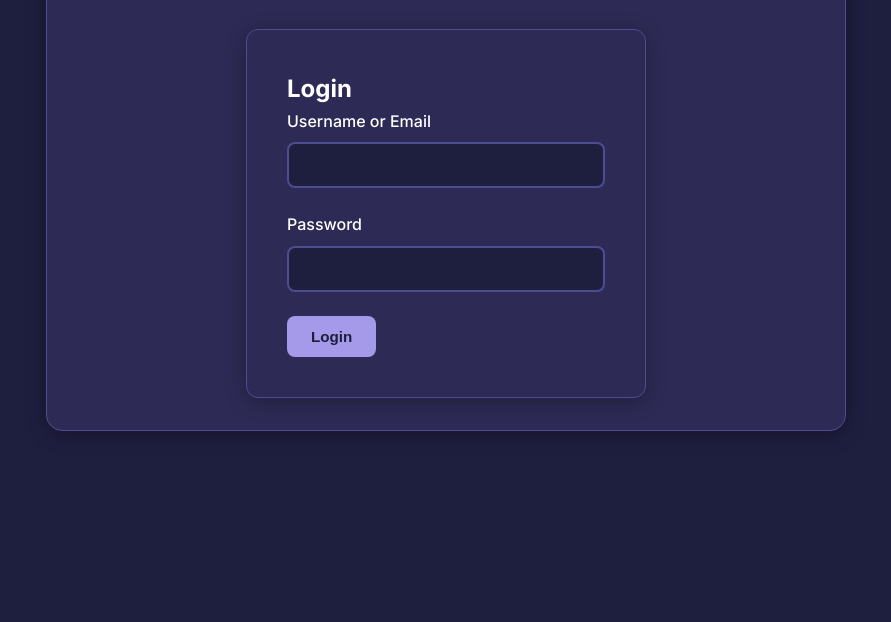
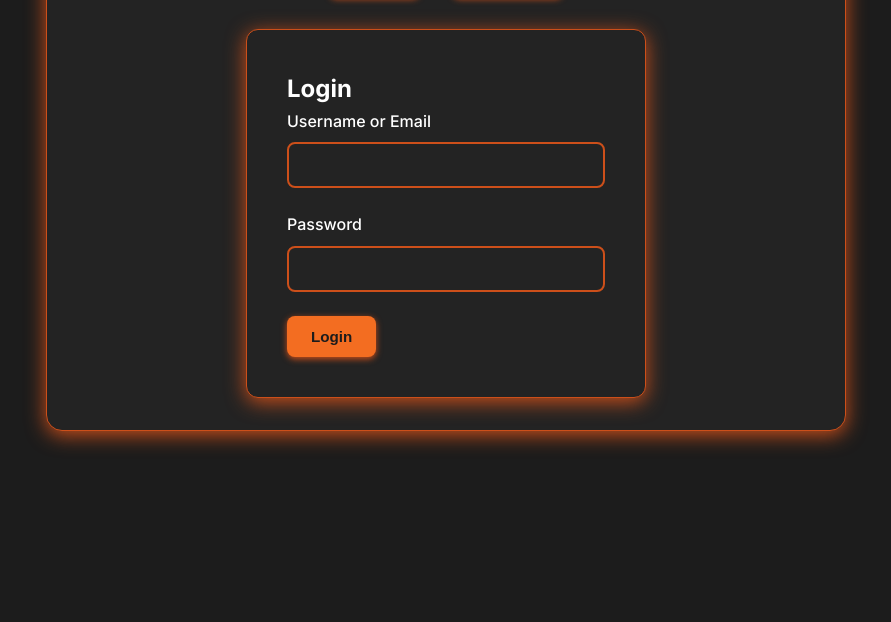
Before and after one commit to nyagooh/Real-time-forum, a plain HTML site: page frontend/index.html in a window 1280 px wide. Shown: the part 178-800 px from the top of the page, without its empty margins (194-1085 px from the left). Drawn offline with Linux system fonts and the light colour scheme; no server answers.

Commit message:
Refactor CSS styles for dark and light themes, introducing a new vibrant orange palette and enhancing button and card styles for improved UI consistency.

```diff
--- a/frontend/assets/styles.css
+++ b/frontend/assets/styles.css
@@ -1,41 +1,69 @@
 :root {
-  /* Dark theme colors - refined color palette */
-  --primary-color: rgb(165, 153, 233);
-  --hover-color: rgba(165, 153, 233, 0.3);
-  --secondary-color: #ff4081;
-  --background-color: #1e1e3f;
-  --content-bg: #2d2b55;
-  --text-color: #ffffff;
-  --muted-text: #a599e9;
-  --accent-color: #fad000;
-  --lavender-bg: #28284e;
-  --error-color: #ff4081;
-  --success-color: #3ad900;
-  --shadow-color: rgba(0, 0, 0, 0.3);
-  --hover-shadow-color: rgba(0, 0, 0, 0.8);
-  --hover-color: #b4a6ff;
-  --border-color: #4d4d8f;
-  --input-bg: #1e1e3f;
+  /* 🌙 Dark Mode Orange Palette */
+  --background-color: #1C1C1C;
+  --primary-color: #F36D21; /* Vibrant Orange */
+  --highlight-color: #F36D21; /* Titles, CTA */
+  --accent-color: #FDC144; /* Warm Yellow */
+  --card-bg: #FBE8D4; /* Light Beige for cards/highlights */
+  --text-color: #FFFFFF;
+  --muted-text: #555555;
+  --shadow-color: #CC4F1A; /* Orange Shadow */
+  --border-color: #CC4F1A;
+  --content-bg: #232323;
+  --lavender-bg: #232323;
+  --input-bg: #232323;
 }
 
 :root[data-theme="light"] {
-  /* Light theme colors - refined color palette */
-  --primary-color: rgb(108, 99, 255);
-  --hover-color: rgba(108, 99, 255, 0.3);
-  --secondary-color: #ff4081;
-  --background-color: #f5f5f5;
-  --content-bg: #ffffff;
-  --text-color: #333333;
-  --muted-text: #666666;
-  --accent-color: #4a4a4a;
-  --lavender-bg: #f0f0ff;
-  --error-color: #ff4081;
-  --success-color: #3ad900;
-  --shadow-color: rgba(0, 0, 0, 0.1);
-  --hover-shadow-color: rgba(0, 0, 0, 0.8);
-  --hover-color: #5a52cc;
-  --border-color: #e0e0e0;
-  --input-bg: #ffffff;
+  --background-color: #FFFDF9;      /* Slightly off-white for less glare */
+  --primary-color: #F36D21;         /* Vibrant Orange for CTAs */
+  --highlight-color: #E8531F;       /* Deep Orange for hover/active */
+  --accent-color: #FDC144;          /* Warm Yellow for tags/buttons */
+  --card-bg: #FFFFFF;               /* Pure white for cards */
+  --text-color: #1C1C1C;            /* Main text */
+  --muted-text: #A6A6A6;            /* Subtext */
+  --border-color: #FDC144;          /* Soft yellow border */
+  --shadow-color: rgba(204, 79, 26, 0.07); /* Very subtle orange shadow */
+  --input-bg: #FFFFFF;
+  --lavender-bg: #FFF6E9;           /* Very light beige for soft sections */
+}
+
+/* Card/container style for both modes */
+.card, .auth-container, .post, .main-header, .sidebar, .side-nav {
+  background: var(--card-bg);
+  border: 1px solid var(--border-color);
+  box-shadow: 0 2px 8px var(--shadow-color);
+}
+
+/* Button style for both modes */
+button {
+  background: var(--primary-color);
+  color: #fff;
+  border: none;
+  box-shadow: 0 1.5px 4px var(--shadow-color);
+  transition: background 0.2s, box-shadow 0.2s;
+}
+button:hover, button:focus {
+  background: var(--highlight-color);
+  box-shadow: 0 2px 8px var(--shadow-color);
+}
+
+/* Accent for links and tags */
+a, .tag, .category-tag {
+  color: var(--primary-color);
+}
+a:hover, .tag:hover, .category-tag:hover {
+  color: var(--highlight-color);
+}
+
+/* Muted text and typing indicator */
+.muted-text, .typing-indicator {
+  color: var(--muted-text) !important;
+}
+
+/* Section backgrounds */
+.section-bg, .lavender-bg {
+  background: var(--lavender-bg) !important;
 }
 
 * {
@@ -242,14 +270,13 @@ body {
   max-width: 800px;
   width: 53vw;
 }
-
 .typing-indicator {
   padding: 8px 15px;
-  color: #666;
+  color: var(--muted-text);
   font-size: 0.85rem;
   font-style: italic;
-  background-color: #f8f8f8;
-  border-top: 1px solid #eee;
+  background-color: var(--lavender-bg);
+  border-top: 1px solid var(--border-color);
   transition: all 0.3s ease;
   opacity: 1;
   height: auto;
@@ -572,8 +599,8 @@ body {
 /* Notification */
 
 .message-notification {
-  background-color: #ff3b30;
-  color: white;
+  background-color: var(--highlight-color);
+  color: var(--text-color);
   font-size: 11px;
   min-width: 18px;
   height: 18px;
@@ -582,7 +609,7 @@ body {
   align-items: center;
   justify-content: center;
   font-weight: bold;
-  box-shadow: 0 1px 2px rgba(0, 0, 0, 0.2);
+  box-shadow: 0 1px 2px var(--shadow-color);
   margin-left: 6px;
 }
 
@@ -765,6 +792,7 @@ button {
   transition: all 0.3s ease;
   font-weight: 600;
   font-size: 0.95rem;
+  box-shadow: 0 2px 6px var(--shadow-color);
 }
 
 button:hover {
```
